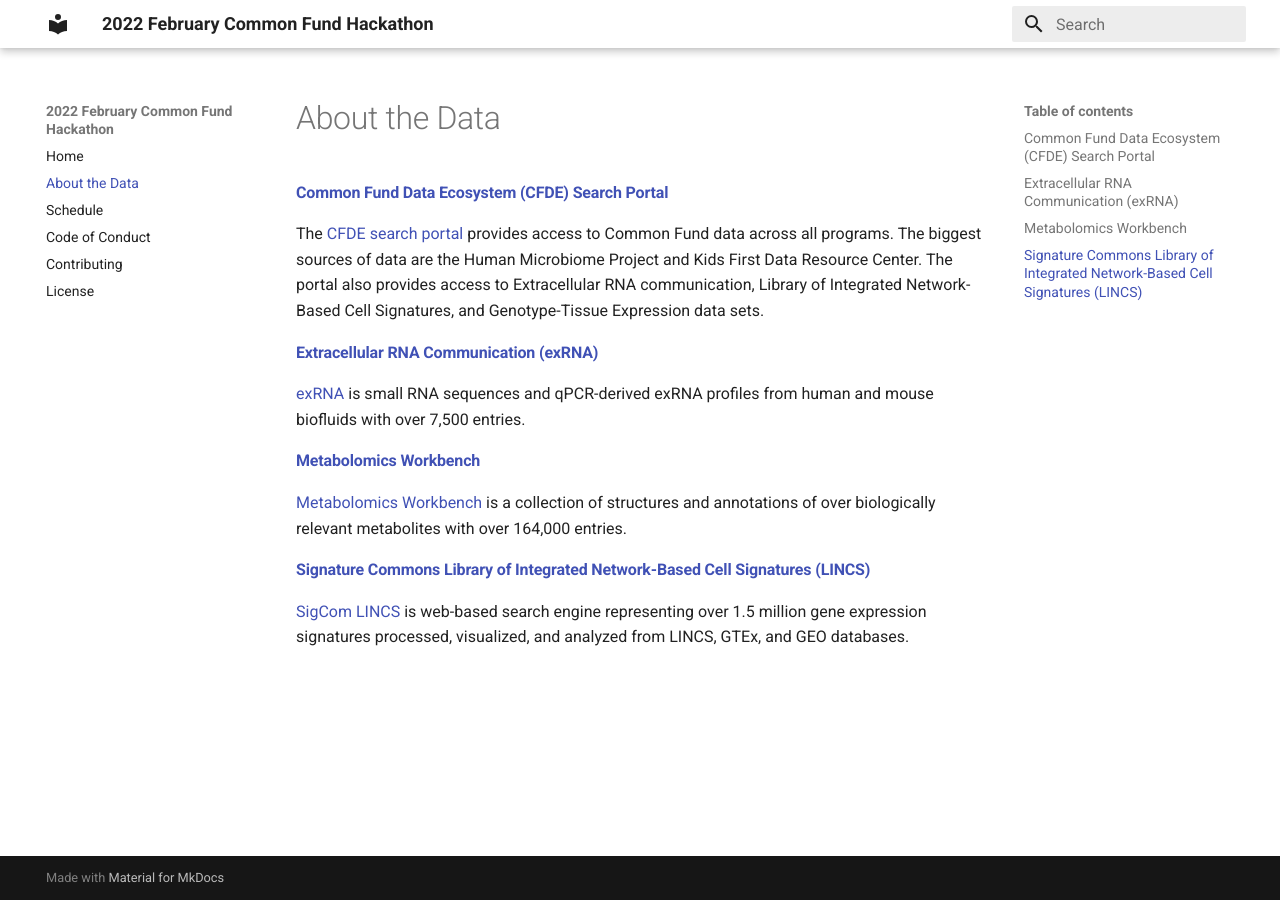
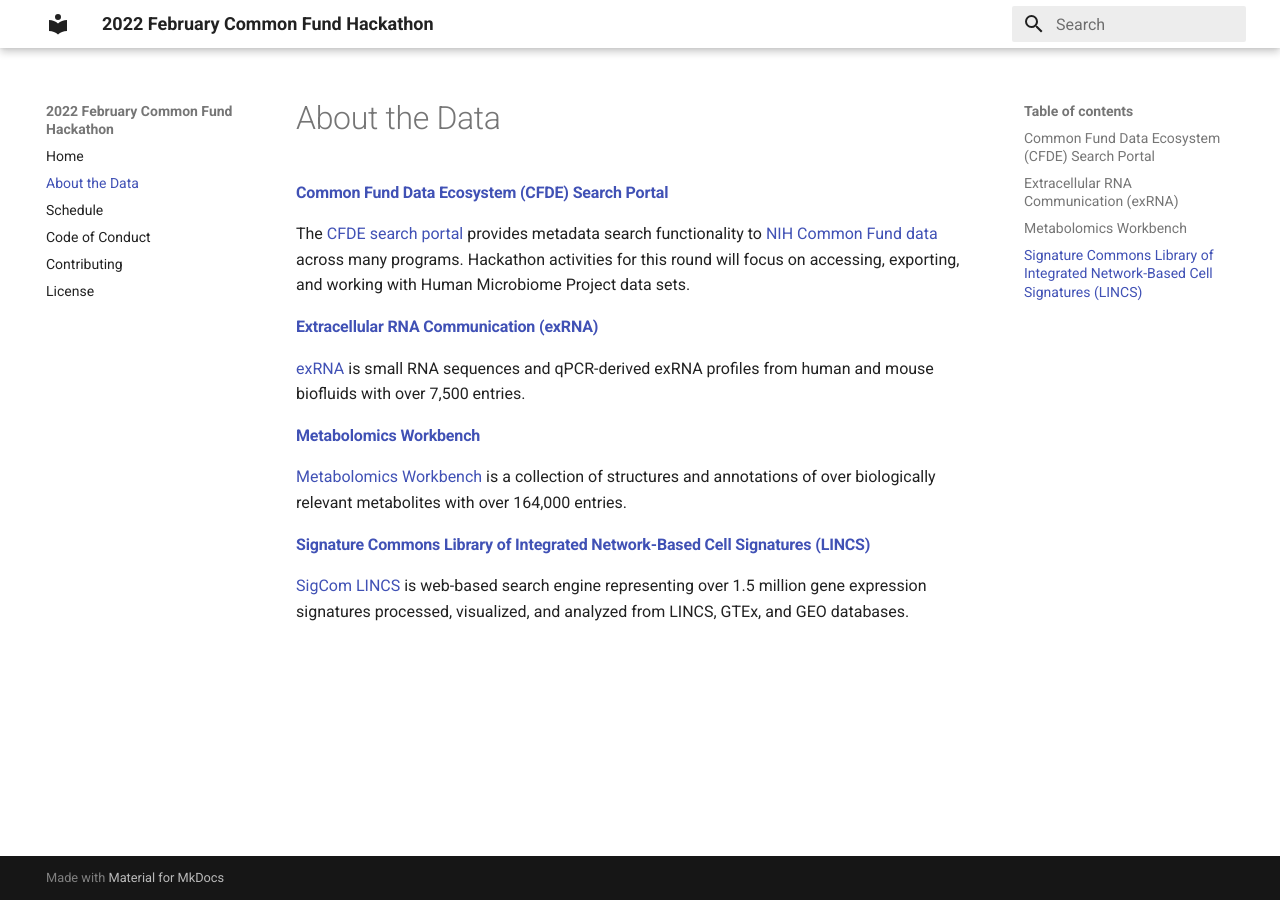
Before and after one commit to nih-cfde/2022-feb-hackathon, an MkDocs documentation site: the page built from docs/about.md, in a window 1280 px wide. Built offline with MkDocs 1.6.1 and Material for MkDocs 9.7.7, drawn with Linux system fonts in a browser that asks for light colours.

Commit message:
upd with HMP limited, data foo

```diff
--- a/docs/about.md
+++ b/docs/about.md
@@ -1,6 +1,10 @@
 #### [Common Fund Data Ecosystem (CFDE) Search Portal](https://app.nih-cfde.org/)
 
-The [CFDE search portal](https://app.nih-cfde.org/) provides access to Common Fund data across all programs. The biggest sources of data are the Human Microbiome Project and Kids First Data Resource Center. The portal also provides access to Extracellular RNA communication, Library of Integrated Network-Based Cell Signatures, and Genotype-Tissue Expression data sets.
+The [CFDE search portal](https://app.nih-cfde.org/) provides metadata
+search functionality to
+[NIH Common Fund data](https://commonfund.nih.gov/) across many
+programs. Hackathon activities for this round will focus on accessing,
+exporting, and working with Human Microbiome Project data sets.
 
 #### [Extracellular RNA Communication (exRNA)](https://exrna-atlas.org/)
 
```
